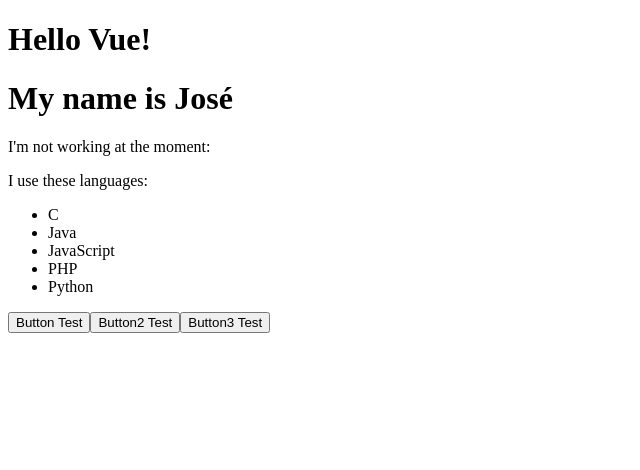
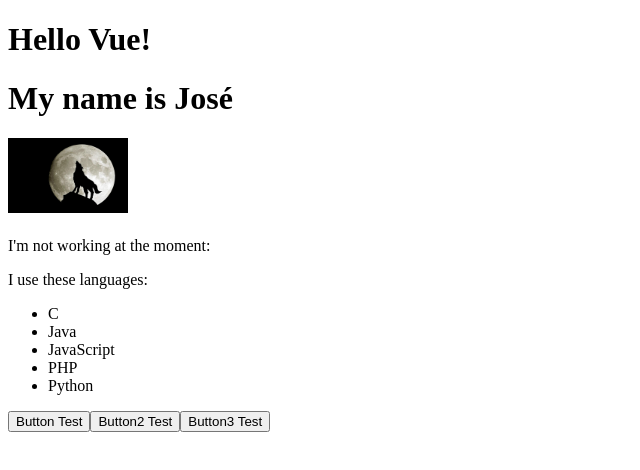
Before and after one commit to Augusto008/vue-fundamentals, a Vue app in the folder 2_vue_project/: page / in a window 1280 px wide. Shown: the top 470 px of the page, without its empty margins (0-640 px from the left). Built offline with nearby package versions, Linux system fonts and the light colour scheme.

Commit message:
Add an Avatar image to `Person.vue`

```diff
--- a/2_vue_project/src/components/Person.vue
+++ b/2_vue_project/src/components/Person.vue
@@ -1,15 +1,18 @@
 <template>
   <div>
+    <Picture />
     <h2>{{ Person }}</h2>
     <Info />
   </div>
 </template>
 <script>
   import Info from './Info.vue';
+  import Picture from './Picture.vue';
   export default {
     name: 'Person',
     components: {
-        Info
+        Info,
+        Picture
     },
     data() {
       return {
```
